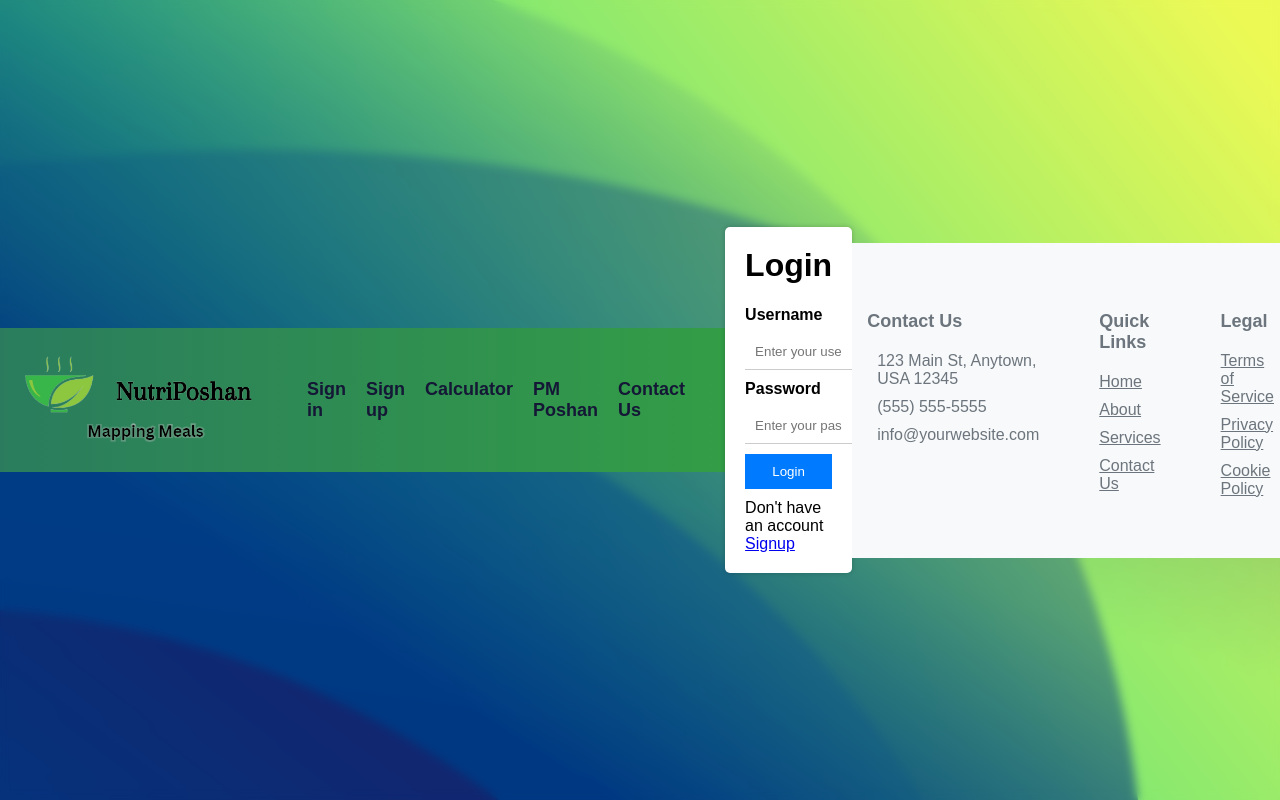
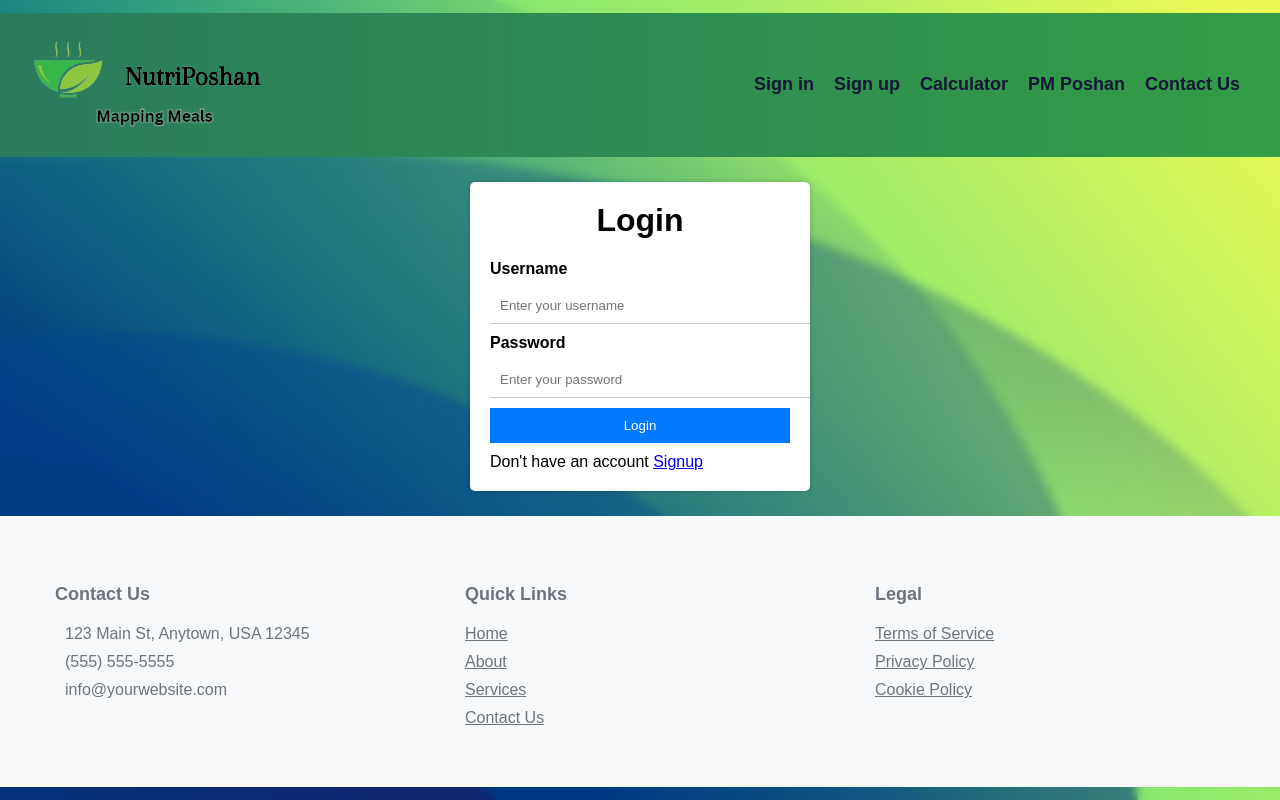
Before and after one commit to LORD-MM/Nutri-Poshan, a plain HTML site: page Mini Project/login blur.html in a window 1280 px wide. Drawn offline with Linux system fonts and the light colour scheme.

Commit message:
Update login blur.html

```diff
--- a/Mini Project/login blur.html
+++ b/Mini Project/login blur.html
@@ -4,19 +4,6 @@
 <head>
     <title>Login Page</title>
     <style>
-        body {
-            background-image: url(bodybg.jpg); /* Replace with your own background image */
-            background-size: cover;
-            background-position: center;
-            backdrop-filter: blur(5px); /* Adjust the blur strength as desired */
-            font-family: Arial, sans-serif;
-            display: flex;
-            align-items: center;
-            justify-content: center;
-            height: 100vh;
-            margin: 0;
-        }
-
         /* Header styles */
 header {
   background-image: linear-gradient(to right, #2a7c5e, #339d46);
@@ -46,6 +33,21 @@ nav ul li a {
 nav ul li a:hover {
   text-decoration: underline;
 }
+
+        body {
+            background-image: url(bodybg.jpg); /* Replace with your own background image */
+            background-size: cover;
+            background-position: center;
+            backdrop-filter: blur(5px); /* Adjust the blur strength as desired */
+            font-family: Arial, sans-serif;
+            display: flex;
+            align-items: center;
+            justify-content: center;
+            height: 100vh;
+            margin: 0;
+            flex-wrap: wrap;
+        }
+
         .login-box {
             width: 300px;
             padding: 20px;
@@ -91,7 +93,7 @@ nav ul li a:hover {
             background-color: #0056b3;
         }
 
-        /* Footer styles */
+/* Footer styles */
 footer {
   background-color: #f8f9fa;
   color: #6c757d;
@@ -138,7 +140,7 @@ footer {
 </head>
 
 <body>
-      <header>
+      <header style="width: 1440px;">
     <a href="index.html">
 	<img src="\images\logo_nobg_nutriposhan.png" alt="Logo" style="
     	width: 256px;
@@ -166,7 +168,7 @@ footer {
         </b>Don't have an account</b>
         <a href="signup.html">Signup</a>
     </div>
-  <footer>
+  <footer style="width: 1460px;">
   <div class="footer-container">
     <div class="footer-column">
       <h3>Contact Us</h3>
```
